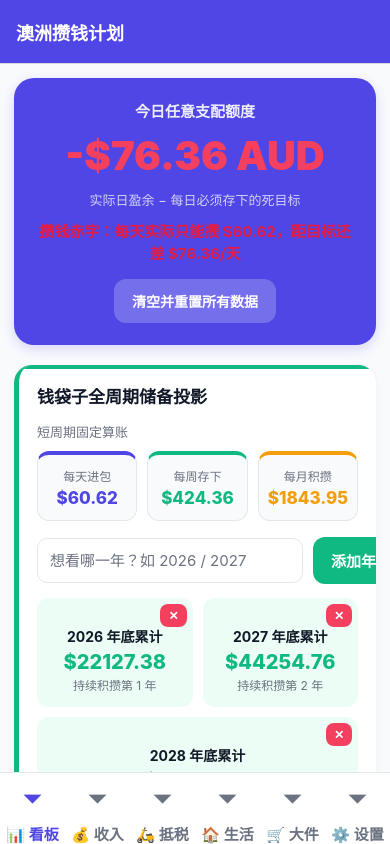
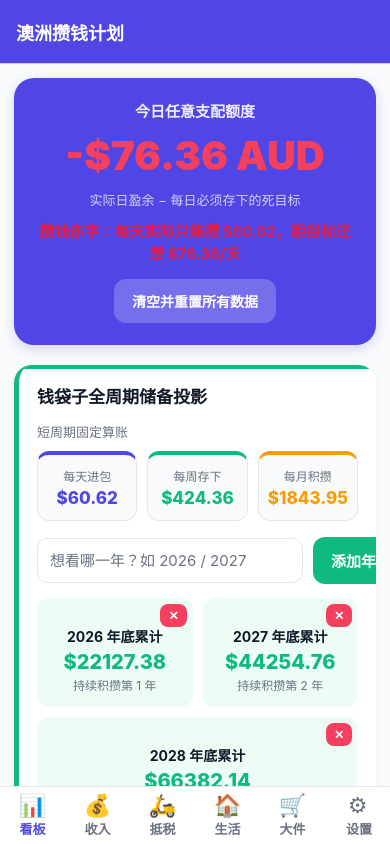
Before and after one commit to biflrost/WHV-Savings-Plan, a React Native app: screen / in a window 390 px wide. Built offline with nearby package versions, Linux system fonts and the light colour scheme.

Commit message:
重构底部导航栏为自定义组件：手机平板一致居中、白区收窄、抬高防贴底

```diff
--- a/App.tsx
+++ b/App.tsx
@@ -9,6 +9,7 @@ import ExpensesScreen from './src/screens/ExpensesScreen';
 import BigItemsScreen from './src/screens/BigItemsScreen';
 import SettingsScreen from './src/screens/SettingsScreen';
 import { colors } from './src/theme';
+import CustomTabBar from './src/components/CustomTabBar';
 
 const Tab = createBottomTabNavigator();
 
@@ -17,21 +18,11 @@ export default function App() {
     <SafeAreaProvider>
       <NavigationContainer>
         <Tab.Navigator
+          tabBar={(props) => <CustomTabBar {...props} />}
           screenOptions={{
             headerStyle: { backgroundColor: colors.primary },
             headerTintColor: '#fff',
             headerTitleStyle: { fontWeight: '800', fontSize: 18 },
-            tabBarActiveTintColor: colors.primary,
-            tabBarInactiveTintColor: colors.sub,
-            tabBarStyle: {
-              height: 72,
-              backgroundColor: colors.card,
-              borderTopColor: colors.border,
-              borderTopWidth: 1,
-              elevation: 8,
-            },
-            tabBarItemStyle: { justifyContent: 'center' },
-            tabBarLabelStyle: { fontSize: 15, fontWeight: '700' },
           }}
         >
           <Tab.Screen name="Dashboard" component={DashboardScreen} options={{ title: '📊 看板', headerTitle: '澳洲攒钱计划' }} />
--- /dev/null
+++ b/src/components/CustomTabBar.tsx
@@ -0,0 +1,110 @@
+import React from 'react';
+import { View, Pressable, Text, StyleSheet } from 'react-native';
+import { useSafeAreaInsets } from 'react-native-safe-area-context';
+import { CommonActions } from '@react-navigation/native';
+import type { BottomTabBarProps } from '@react-navigation/bottom-tabs';
+import { colors } from '../theme';
+
+// 把 "📊 看板" 这种字符串拆成 [图标 emoji, 文字]，方便上下排布
+function isEmoji(ch: string): boolean {
+  const cp = ch.codePointAt(0) ?? 0;
+  return (
+    (cp >= 0x1f000 && cp <= 0x1ffff) || // 补充平面 emoji
+    (cp >= 0x2600 && cp <= 0x27bf) || // 杂项符号与箭头
+    (cp >= 0x2b00 && cp <= 0x2bff) || // 杂项符号和箭头
+    (cp >= 0x1f1e6 && cp <= 0x1f1ff) || // 区域指示符（国旗）
+    (cp >= 0x2190 && cp <= 0x21ff) // 箭头
+  );
+}
+
+function splitEmojiLabel(s: string): { icon?: string; text: string } {
+  const parts = Array.from(s);
+  if (parts.length > 0 && isEmoji(parts[0])) {
+    const icon = parts[0];
+    const text = parts.slice(1).join('').replace(/^\s+/, '');
+    return { icon, text: text || s };
+  }
+  return { text: s };
+}
+
+export default function CustomTabBar({ state, navigation, descriptors }: BottomTabBarProps) {
+  const insets = useSafeAreaInsets();
+
+  return (
+    // 整条栏不用库的自适应高度，固定由 item 撑开；底部安全区留白防贴手势条
+    <View style={[styles.bar, { paddingBottom: insets.bottom }]}>
+      {state.routes.map((route, index) => {
+        const { options } = descriptors[route.key];
+        const focused = index === state.index;
+
+        const rawLabel =
+          typeof options.tabBarLabel === 'string'
+            ? options.tabBarLabel
+            : ((options.title as string) ?? route.name);
+        const { icon, text } = splitEmojiLabel(rawLabel);
+
+        const color = focused ? colors.primary : colors.sub;
+
+        const onPress = () => {
+          const event = navigation.emit({
+            type: 'tabPress',
+            target: route.key,
+            canPreventDefault: true,
+          });
+          if (!focused && !event.defaultPrevented) {
+            navigation.dispatch(
+              CommonActions.navigate({ name: route.name, merge: true })
+            );
+          }
+        };
+        const onLongPress = () => {
+          navigation.emit({ type: 'tabLongPress', target: route.key });
+        };
+
+        return (
+          <Pressable
+            key={route.key}
+            onPress={onPress}
+            onLongPress={onLongPress}
+            accessibilityRole="tab"
+            accessibilityState={{ selected: focused }}
+            style={({ pressed }) => [styles.item, pressed && styles.itemPressed]}
+          >
+            {icon ? <Text style={[styles.icon, { color }]}>{icon}</Text> : null}
+            <Text style={[styles.label, { color }]} numberOfLines={1}>
+              {text}
+            </Text>
+          </Pressable>
+        );
+      })}
+    </View>
+  );
+}
+
+const styles = StyleSheet.create({
+  bar: {
+    flexDirection: 'row',
+    backgroundColor: colors.card,
+    borderTopWidth: 1,
+    borderTopColor: colors.border,
+    elevation: 8,
+  },
+  item: {
+    flex: 1,
+    alignItems: 'center',
+    justifyContent: 'center', // 关键：按钮在格子里垂直居中
+    paddingVertical: 6,
+  },
+  itemPressed: {
+    opacity: 0.55,
+  },
+  icon: {
+    fontSize: 22,
+    lineHeight: 24,
+    marginBottom: 2,
+  },
+  label: {
+    fontSize: 13,
+    fontWeight: '700',
+  },
+});
```
